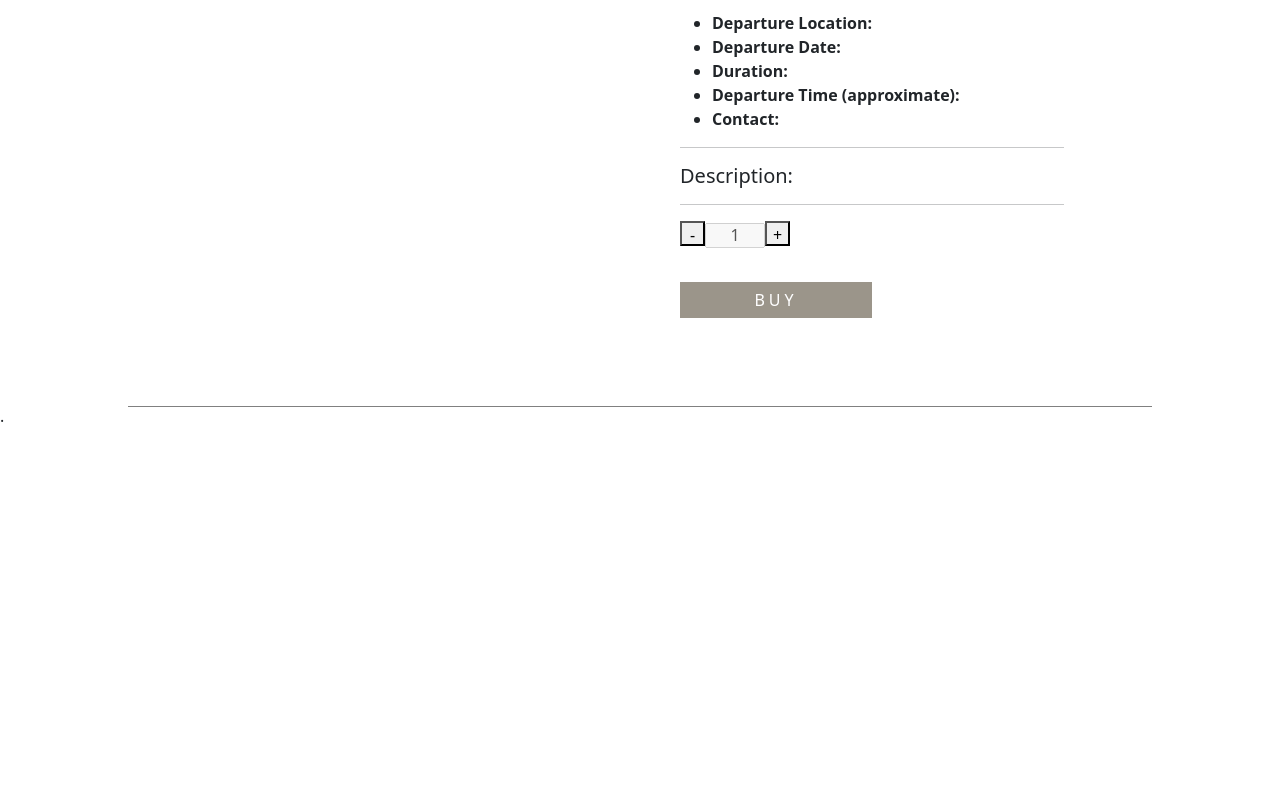
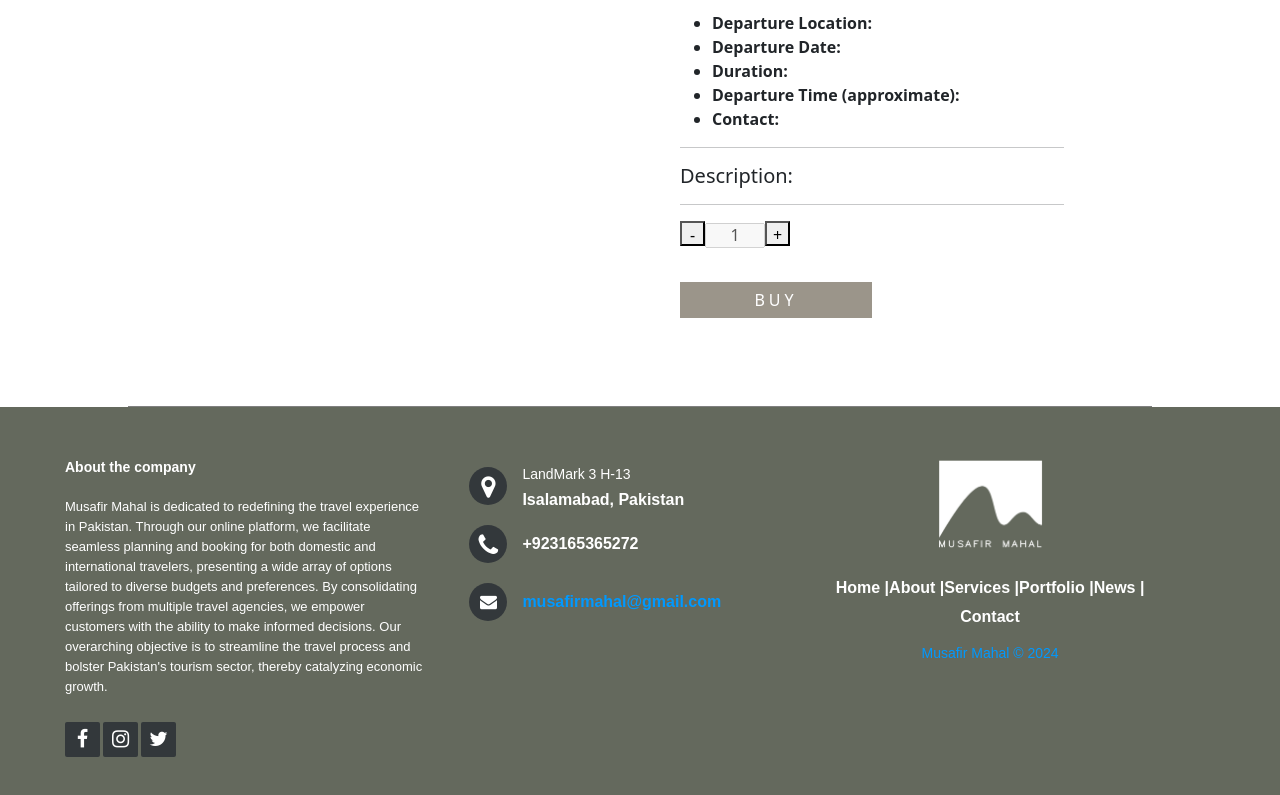
Before and after one commit to Huzaifa2319/musafirmahal, a React (Create React App) app: page /details/1/1 in a window 1280 px wide. Shown: the part 259-1054 px from the top of the page. Before the commit the page ends 800 px from the top, so only its background shows below. Built offline with nearby package versions, Linux system fonts and the light colour scheme; no server answers.

Commit message:
footer added

```diff
--- a/src/Customer/Footer.js
+++ b/src/Customer/Footer.js
@@ -2,7 +2,8 @@ import React from "react";
 import "../style/Footer.css";
 import { Link } from "react-router-dom";
 const log3 = require("../images/log3.png");
-const Footer = ({ isLogin }) => {
+const Footer = () => {
+  const isLogin = true;
   return (
     <>
       {isLogin ? (
```
